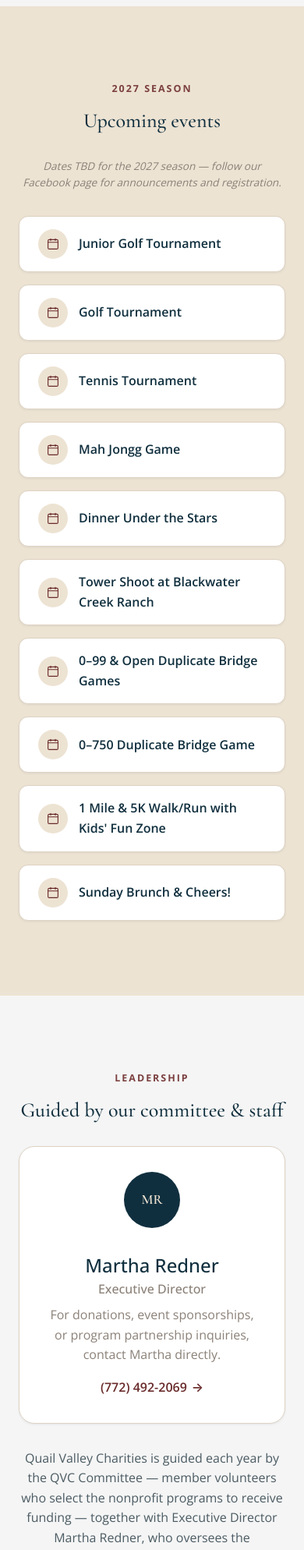
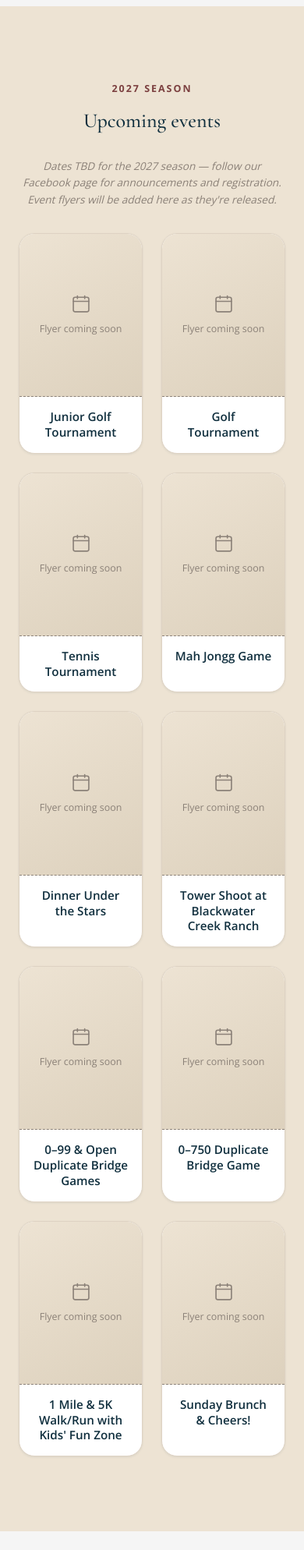
Before and after one commit to kredner-ship-it/QuailValley, a PHP site: page / in a window 390 px wide. Shown: the part 3924-5912 px from the top of the page at 78% size. Run offline with PHP 8.4, Linux system fonts and the light colour scheme.

Commit message:
Redesign events section as a flyer-ready card grid
Replace the flat two-column event list with a responsive card grid
(4 cols desktop, 3 tablet, 2 mobile). Each card reserves a portrait
flyer slot (object-fit: cover) with a placeholder until real event
flyers are uploaded.

Co-Authored-By: Claude Sonnet 5 <noreply@anthropic.com>
Claude-Session: https://claude.ai/code/session_01NssWCJzMTBp3NyCicFSUue

```diff
--- a/css/styles.css
+++ b/css/styles.css
@@ -450,37 +450,50 @@ button { font: inherit; }
   margin-top: var(--space-1);
 }
 
-/* Events list (names only — dates announced closer to each event) */
-.event-list {
-  list-style: none;
-  margin: 0;
-  padding: 0;
+/* Events grid — each card reserves a flyer-shaped slot (image goes in
+   .event-card__media once flyers are available; placeholder shows until then) */
+.event-grid {
   display: grid;
-  grid-template-columns: repeat(2, 1fr);
-  gap: var(--space-2);
+  grid-template-columns: repeat(auto-fit, minmax(220px, 1fr));
+  gap: var(--space-3);
 }
-.event-list li {
-  display: flex;
-  align-items: center;
-  gap: 14px;
+.event-card {
   background: var(--color-surface);
   border: 1px solid var(--color-border);
-  border-radius: var(--radius-md);
-  padding: var(--space-2) var(--space-3);
+  border-radius: var(--radius-lg);
   box-shadow: var(--shadow-sm);
+  overflow: hidden;
+  display: flex;
+  flex-direction: column;
 }
-.event-list .event-icon {
-  flex: none;
-  display: inline-flex;
+.event-card__media {
+  aspect-ratio: 3 / 4;
+  background: linear-gradient(150deg, var(--cream), #ddd1bd);
+  border-bottom: 1px dashed var(--taupe);
+  display: flex;
+  flex-direction: column;
   align-items: center;
   justify-content: center;
-  width: 38px;
-  height: 38px;
-  border-radius: 50%;
-  background: var(--cream);
-  color: var(--maroon-700);
+  gap: var(--space-1);
+  color: var(--taupe);
+  text-align: center;
+  padding: var(--space-2);
 }
-.event-list span:last-child { font-weight: 600; color: var(--navy-900); }
+.event-card__media img {
+  width: 100%;
+  height: 100%;
+  object-fit: cover;
+}
+.event-card__media span { font-size: 0.78rem; }
+.event-card__name {
+  font-family: var(--font-body);
+  font-size: 0.95rem;
+  font-weight: 600;
+  color: var(--navy-900);
+  padding: var(--space-2) var(--space-2);
+  margin: 0;
+  text-align: center;
+}
 
 /* Leadership */
 .leadership {
@@ -652,7 +665,7 @@ button { font: inherit; }
   .split-media { order: -1; }
 
   .cards-2 { grid-template-columns: 1fr; }
-  .event-list { grid-template-columns: 1fr; }
+  .event-grid { grid-template-columns: repeat(2, 1fr); }
   .leadership { grid-template-columns: 1fr; text-align: center; justify-items: center; }
 
   .newsletter-inner { grid-template-columns: 1fr; }
--- a/index.html
+++ b/index.html
@@ -164,19 +164,79 @@
         <p class="eyebrow">2027 Season</p>
         <h2>Upcoming events</h2>
       </div>
-      <p class="placeholder-note center">Dates TBD for the 2027 season &mdash; follow our Facebook page for announcements and registration.</p>
-      <ul class="event-list">
-        <li><span class="event-icon" aria-hidden="true"><svg viewBox="0 0 24 24" width="18" height="18"><rect x="3.5" y="4.5" width="17" height="16" rx="2" fill="none" stroke="currentColor" stroke-width="1.5"/><path d="M3.5 9h17M8 3v3M16 3v3" stroke="currentColor" stroke-width="1.5" stroke-linecap="round"/></svg></span><span>Junior Golf Tournament</span></li>
-        <li><span class="event-icon" aria-hidden="true"><svg viewBox="0 0 24 24" width="18" height="18"><rect x="3.5" y="4.5" width="17" height="16" rx="2" fill="none" stroke="currentColor" stroke-width="1.5"/><path d="M3.5 9h17M8 3v3M16 3v3" stroke="currentColor" stroke-width="1.5" stroke-linecap="round"/></svg></span><span>Golf Tournament</span></li>
-        <li><span class="event-icon" aria-hidden="true"><svg viewBox="0 0 24 24" width="18" height="18"><rect x="3.5" y="4.5" width="17" height="16" rx="2" fill="none" stroke="currentColor" stroke-width="1.5"/><path d="M3.5 9h17M8 3v3M16 3v3" stroke="currentColor" stroke-width="1.5" stroke-linecap="round"/></svg></span><span>Tennis Tournament</span></li>
-        <li><span class="event-icon" aria-hidden="true"><svg viewBox="0 0 24 24" width="18" height="18"><rect x="3.5" y="4.5" width="17" height="16" rx="2" fill="none" stroke="currentColor" stroke-width="1.5"/><path d="M3.5 9h17M8 3v3M16 3v3" stroke="currentColor" stroke-width="1.5" stroke-linecap="round"/></svg></span><span>Mah Jongg Game</span></li>
-        <li><span class="event-icon" aria-hidden="true"><svg viewBox="0 0 24 24" width="18" height="18"><rect x="3.5" y="4.5" width="17" height="16" rx="2" fill="none" stroke="currentColor" stroke-width="1.5"/><path d="M3.5 9h17M8 3v3M16 3v3" stroke="currentColor" stroke-width="1.5" stroke-linecap="round"/></svg></span><span>Dinner Under the Stars</span></li>
-        <li><span class="event-icon" aria-hidden="true"><svg viewBox="0 0 24 24" width="18" height="18"><rect x="3.5" y="4.5" width="17" height="16" rx="2" fill="none" stroke="currentColor" stroke-width="1.5"/><path d="M3.5 9h17M8 3v3M16 3v3" stroke="currentColor" stroke-width="1.5" stroke-linecap="round"/></svg></span><span>Tower Shoot at Blackwater Creek Ranch</span></li>
-        <li><span class="event-icon" aria-hidden="true"><svg viewBox="0 0 24 24" width="18" height="18"><rect x="3.5" y="4.5" width="17" height="16" rx="2" fill="none" stroke="currentColor" stroke-width="1.5"/><path d="M3.5 9h17M8 3v3M16 3v3" stroke="currentColor" stroke-width="1.5" stroke-linecap="round"/></svg></span><span>0&ndash;99 &amp; Open Duplicate Bridge Games</span></li>
-        <li><span class="event-icon" aria-hidden="true"><svg viewBox="0 0 24 24" width="18" height="18"><rect x="3.5" y="4.5" width="17" height="16" rx="2" fill="none" stroke="currentColor" stroke-width="1.5"/><path d="M3.5 9h17M8 3v3M16 3v3" stroke="currentColor" stroke-width="1.5" stroke-linecap="round"/></svg></span><span>0&ndash;750 Duplicate Bridge Game</span></li>
-        <li><span class="event-icon" aria-hidden="true"><svg viewBox="0 0 24 24" width="18" height="18"><rect x="3.5" y="4.5" width="17" height="16" rx="2" fill="none" stroke="currentColor" stroke-width="1.5"/><path d="M3.5 9h17M8 3v3M16 3v3" stroke="currentColor" stroke-width="1.5" stroke-linecap="round"/></svg></span><span>1 Mile &amp; 5K Walk/Run with Kids' Fun Zone</span></li>
-        <li><span class="event-icon" aria-hidden="true"><svg viewBox="0 0 24 24" width="18" height="18"><rect x="3.5" y="4.5" width="17" height="16" rx="2" fill="none" stroke="currentColor" stroke-width="1.5"/><path d="M3.5 9h17M8 3v3M16 3v3" stroke="currentColor" stroke-width="1.5" stroke-linecap="round"/></svg></span><span>Sunday Brunch &amp; Cheers!</span></li>
-      </ul>
+      <p class="placeholder-note center">Dates TBD for the 2027 season &mdash; follow our Facebook page for announcements and registration. Event flyers will be added here as they're released.</p>
+      <div class="event-grid">
+        <article class="event-card">
+          <div class="event-card__media" role="img" aria-label="Flyer placeholder: Junior Golf Tournament">
+            <svg viewBox="0 0 24 24" width="28" height="28" aria-hidden="true"><rect x="3.5" y="4.5" width="17" height="16" rx="2" fill="none" stroke="currentColor" stroke-width="1.4"/><path d="M3.5 9h17M8 3v3M16 3v3" stroke="currentColor" stroke-width="1.4" stroke-linecap="round"/></svg>
+            <span>Flyer coming soon</span>
+          </div>
+          <h3 class="event-card__name">Junior Golf Tournament</h3>
+        </article>
+        <article class="event-card">
+          <div class="event-card__media" role="img" aria-label="Flyer placeholder: Golf Tournament">
+            <svg viewBox="0 0 24 24" width="28" height="28" aria-hidden="true"><rect x="3.5" y="4.5" width="17" height="16" rx="2" fill="none" stroke="currentColor" stroke-width="1.4"/><path d="M3.5 9h17M8 3v3M16 3v3" stroke="currentColor" stroke-width="1.4" stroke-linecap="round"/></svg>
+            <span>Flyer coming soon</span>
+          </div>
+          <h3 class="event-card__name">Golf Tournament</h3>
+        </article>
+        <article class="event-card">
+          <div class="event-card__media" role="img" aria-label="Flyer placeholder: Tennis Tournament">
+            <svg viewBox="0 0 24 24" width="28" height="28" aria-hidden="true"><rect x="3.5" y="4.5" width="17" height="16" rx="2" fill="none" stroke="currentColor" stroke-width="1.4"/><path d="M3.5 9h17M8 3v3M16 3v3" stroke="currentColor" stroke-width="1.4" stroke-linecap="round"/></svg>
+            <span>Flyer coming soon</span>
+          </div>
+          <h3 class="event-card__name">Tennis Tournament</h3>
+        </article>
+        <article class="event-card">
+          <div class="event-card__media" role="img" aria-label="Flyer placeholder: Mah Jongg Game">
+            <svg viewBox="0 0 24 24" width="28" height="28" aria-hidden="true"><rect x="3.5" y="4.5" width="17" height="16" rx="2" fill="none" stroke="currentColor" stroke-width="1.4"/><path d="M3.5 9h17M8 3v3M16 3v3" stroke="currentColor" stroke-width="1.4" stroke-linecap="round"/></svg>
+            <span>Flyer coming soon</span>
+          </div>
+          <h3 class="event-card__name">Mah Jongg Game</h3>
+        </article>
+        <article class="event-card">
+          <div class="event-card__media" role="img" aria-label="Flyer placeholder: Dinner Under the Stars">
+            <svg viewBox="0 0 24 24" width="28" height="28" aria-hidden="true"><rect x="3.5" y="4.5" width="17" height="16" rx="2" fill="none" stroke="currentColor" stroke-width="1.4"/><path d="M3.5 9h17M8 3v3M16 3v3" stroke="currentColor" stroke-width="1.4" stroke-linecap="round"/></svg>
+            <span>Flyer coming soon</span>
+          </div>
+          <h3 class="event-card__name">Dinner Under the Stars</h3>
+        </article>
+        <article class="event-card">
+          <div class="event-card__media" role="img" aria-label="Flyer placeholder: Tower Shoot at Blackwater Creek Ranch">
+            <svg viewBox="0 0 24 24" width="28" height="28" aria-hidden="true"><rect x="3.5" y="4.5" width="17" height="16" rx="2" fill="none" stroke="currentColor" stroke-width="1.4"/><path d="M3.5 9h17M8 3v3M16 3v3" stroke="currentColor" stroke-width="1.4" stroke-linecap="round"/></svg>
+            <span>Flyer coming soon</span>
+          </div>
+          <h3 class="event-card__name">Tower Shoot at Blackwater Creek Ranch</h3>
+        </article>
+        <article class="event-card">
+          <div class="event-card__media" role="img" aria-label="Flyer placeholder: 0&ndash;99 and Open Duplicate Bridge Games">
+            <svg viewBox="0 0 24 24" width="28" height="28" aria-hidden="true"><rect x="3.5" y="4.5" width="17" height="16" rx="2" fill="none" stroke="currentColor" stroke-width="1.4"/><path d="M3.5 9h17M8 3v3M16 3v3" stroke="currentColor" stroke-width="1.4" stroke-linecap="round"/></svg>
+            <span>Flyer coming soon</span>
+          </div>
+          <h3 class="event-card__name">0&ndash;99 &amp; Open Duplicate Bridge Games</h3>
+        </article>
+        <article class="event-card">
+          <div class="event-card__media" role="img" aria-label="Flyer placeholder: 0&ndash;750 Duplicate Bridge Game">
+            <svg viewBox="0 0 24 24" width="28" height="28" aria-hidden="true"><rect x="3.5" y="4.5" width="17" height="16" rx="2" fill="none" stroke="currentColor" stroke-width="1.4"/><path d="M3.5 9h17M8 3v3M16 3v3" stroke="currentColor" stroke-width="1.4" stroke-linecap="round"/></svg>
+            <span>Flyer coming soon</span>
+          </div>
+          <h3 class="event-card__name">0&ndash;750 Duplicate Bridge Game</h3>
+        </article>
+        <article class="event-card">
+          <div class="event-card__media" role="img" aria-label="Flyer placeholder: 1 Mile and 5K Walk/Run with Kids' Fun Zone">
+            <svg viewBox="0 0 24 24" width="28" height="28" aria-hidden="true"><rect x="3.5" y="4.5" width="17" height="16" rx="2" fill="none" stroke="currentColor" stroke-width="1.4"/><path d="M3.5 9h17M8 3v3M16 3v3" stroke="currentColor" stroke-width="1.4" stroke-linecap="round"/></svg>
+            <span>Flyer coming soon</span>
+          </div>
+          <h3 class="event-card__name">1 Mile &amp; 5K Walk/Run with Kids' Fun Zone</h3>
+        </article>
+        <article class="event-card">
+          <div class="event-card__media" role="img" aria-label="Flyer placeholder: Sunday Brunch and Cheers">
+            <svg viewBox="0 0 24 24" width="28" height="28" aria-hidden="true"><rect x="3.5" y="4.5" width="17" height="16" rx="2" fill="none" stroke="currentColor" stroke-width="1.4"/><path d="M3.5 9h17M8 3v3M16 3v3" stroke="currentColor" stroke-width="1.4" stroke-linecap="round"/></svg>
+            <span>Flyer coming soon</span>
+          </div>
+          <h3 class="event-card__name">Sunday Brunch &amp; Cheers!</h3>
+        </article>
+      </div>
     </div>
   </section>
 
```
